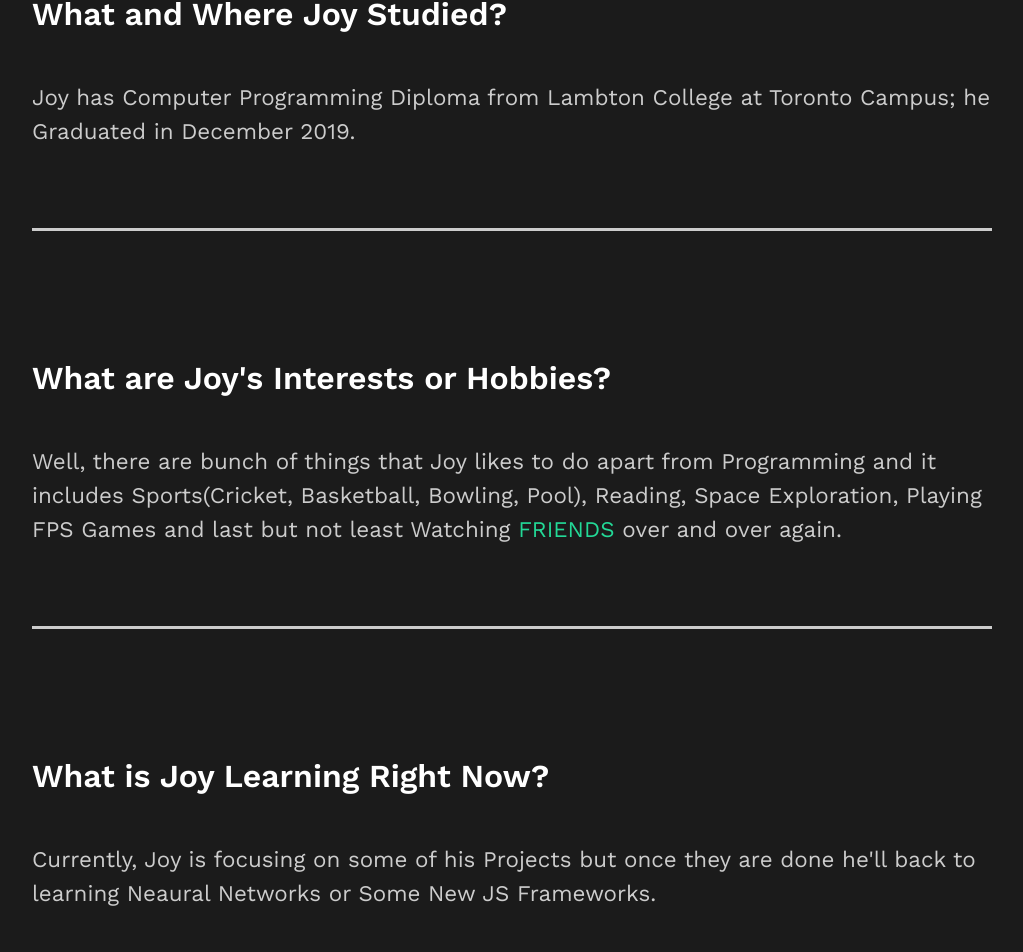
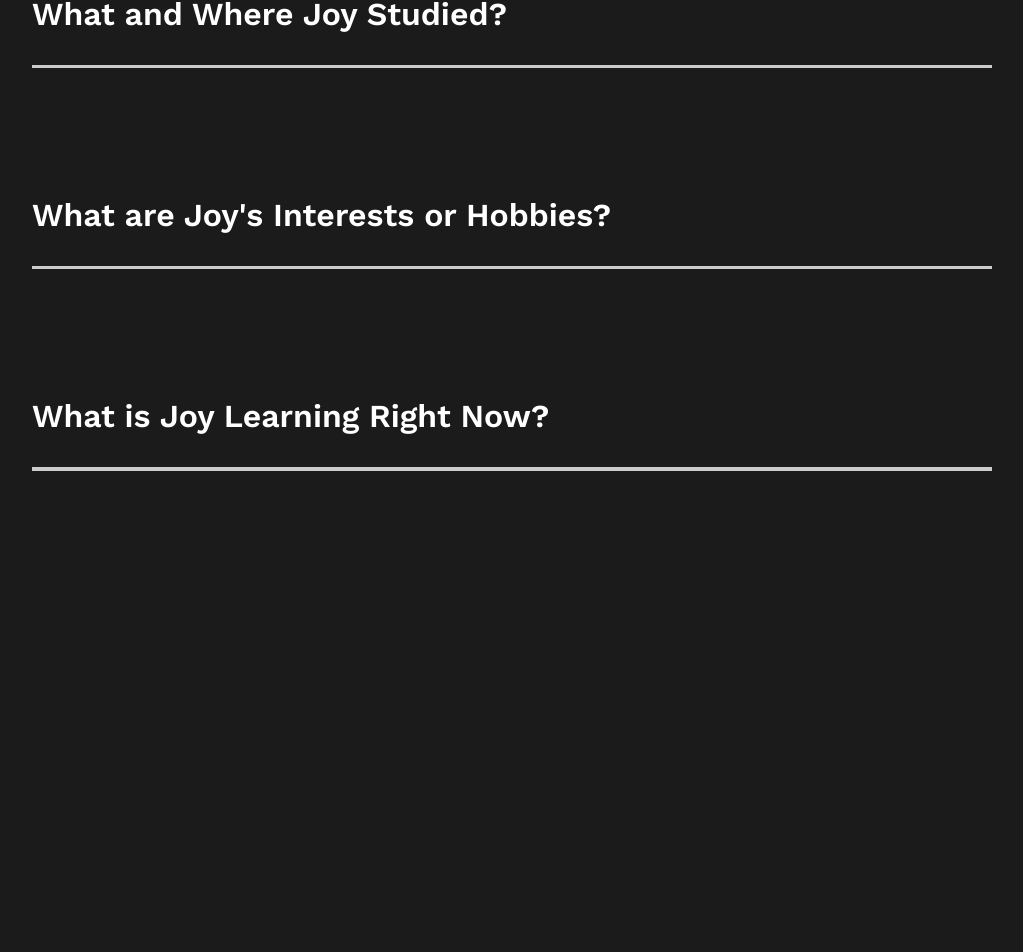
Before and after one commit to JoyChudasama/MyPortfolio, a React (Create React App) app: page / in a window 1280 px wide. Shown: the part 2605-3557 px from the top of the page, without its empty margins (128-1151 px from the left). After the commit the page ends 3236 px from the top, so only its background shows below. Built offline with nearby package versions, Linux system fonts and the light colour scheme.

Commit message:
Added Toggle Animation

```diff
--- a/src/Components/FAQSection.js
+++ b/src/Components/FAQSection.js
@@ -1,41 +1,42 @@
-import React from 'react';
-
+import React, {useState} from 'react';
 // Style
 import {StyledFAQ} from '../Style/FAQSectionStyle';
+// Toggle Component
+import Toggle from '../ReusableComponents/Toggle'
+// Framer Motion, AnimateSharedLayout
+import {motion} from 'framer-motion';
+import {AnimateSharedLayout} from 'framer-motion';
+import {textFadeAnimation} from '../Animations/ChildElementsAnimation';
 
 const FAQSection = () => {
+
+
     return(
         <StyledFAQ>
-
             <h2>Any Question? <span>FAQ</span></h2>
-            <div className="question">
-                <h4>What and Where Joy Studied?</h4>
-                <div className="answer">
+            <AnimateSharedLayout>
+                <Toggle question="What and Where Joy Studied?">
+                    <motion.div variants={textFadeAnimation} layout className="answer">
                         <p>Joy has Computer Programming Diploma from Lambton College at Toronto Campus;
                             he Graduated in December 2019.</p>
-                </div>
-                <div className="faq-line"></div>
-            </div>
+                    </motion.div>
+                </Toggle>
 
-            <div className="question">
-                <h4>What are Joy's Interests or Hobbies?</h4>
-                <div className="answer">
+                <Toggle question="What are Joy's Interests or Hobbies?">
+                        <motion.div variants={textFadeAnimation} layout className="answer">
                             <p>Well, there are bunch of things that Joy likes to do apart from Programming and it includes Sports(Cricket, Basketball,
                                 Bowling, Pool), Reading, Space Exploration, Playing FPS Games and last but not least Watching <span>FRIENDS</span> over
                                 and over again.</p>
-                </div>
-                <div className="faq-line"></div>
-            </div>
+                        </motion.div>
+                </Toggle>
 
-            <div className="question">
-                <h4>What is Joy Learning Right Now?</h4>
-                <div className="answer">
+                <Toggle question="What is Joy Learning Right Now?">
+                        <motion.div variants={textFadeAnimation} layout className="answer">
                             <p>Currently, Joy is focusing on some of his Projects but once they are done he'll back to learning Neaural Networks or
                                 Some New JS Frameworks.</p>
-                </div>
-                <div className="faq-line"></div>
-            </div>
-
+                        </motion.div>
+                </Toggle>
+            </AnimateSharedLayout>
         </StyledFAQ>
 
     )
```
Lines whose indentation alone changed are shown as unchanged.
